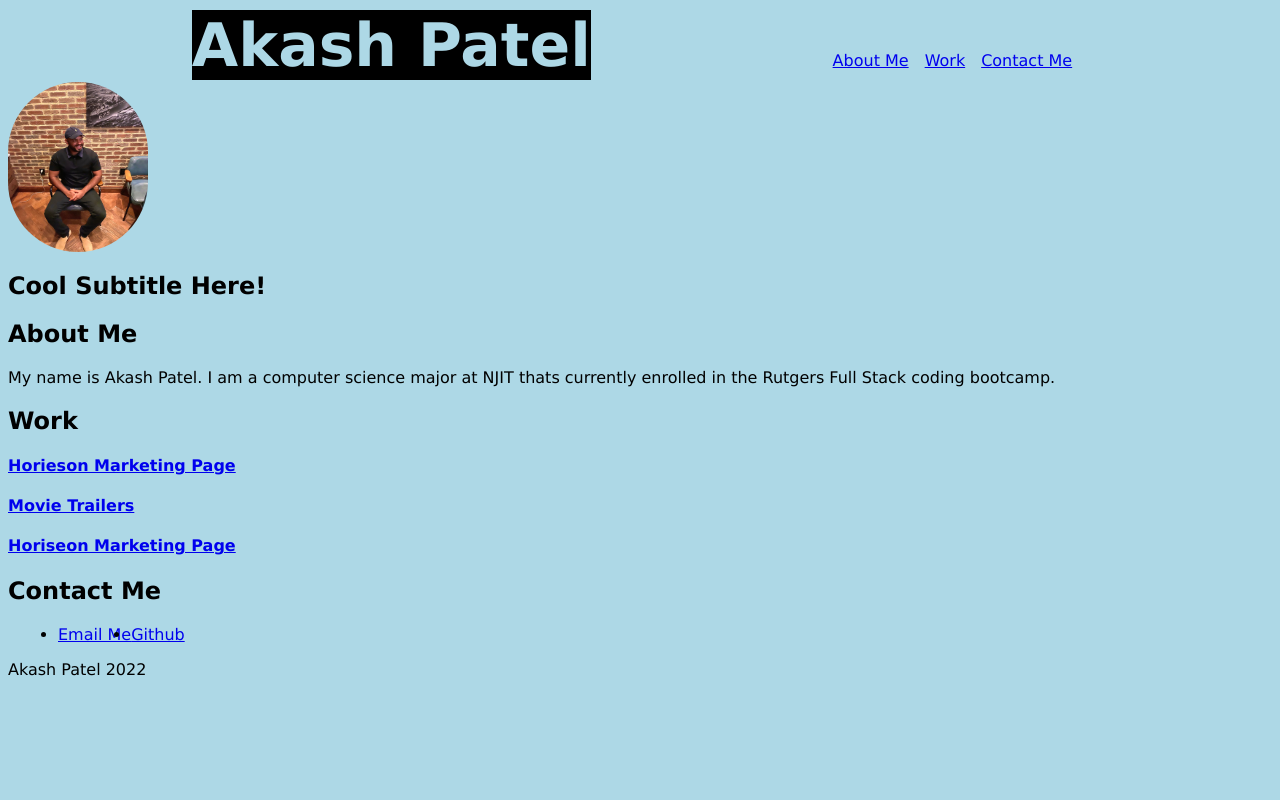
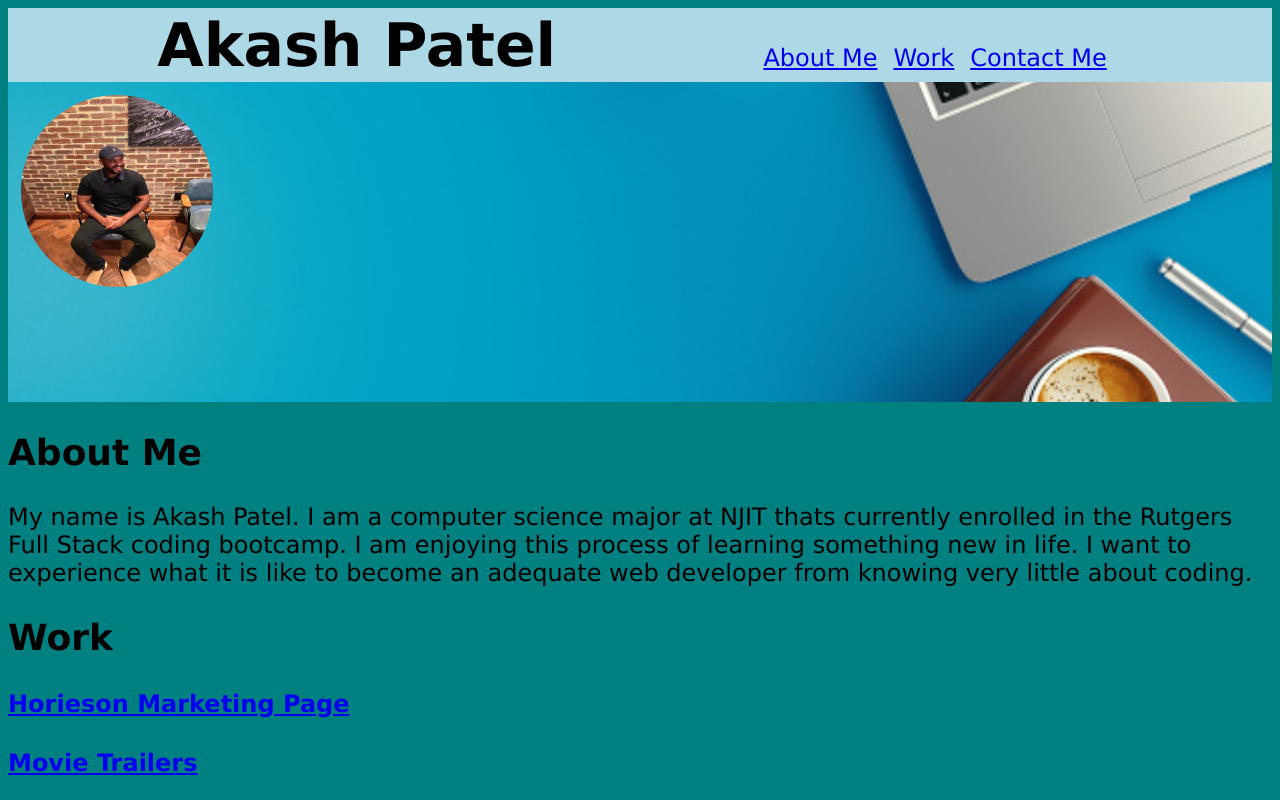
Before and after one commit to akash301994/AP_portfolio, a plain HTML site: page index.html in a window 1280 px wide. Shown: the top 800 px of the page. Drawn offline with Linux system fonts and the light colour scheme.

Commit message:
updated css again

```diff
--- a/assets/style.css
+++ b/assets/style.css
@@ -11,16 +11,17 @@ header {
 
 header h1 {
   margin: 2px;
-  background-color: black;
-  color: lightblue;
+
+  color: black;
   justify-content: flex-start;
   align-items:baseline;
 }
 
 body{
 
-  background-color: lightblue;
+  background-color: teal;
   font-family: Verdana, Geneva, Tahoma, sans-serif;
+  font-size: 1.5rem;
 
 }
 
@@ -30,19 +31,31 @@ nav ul {
 
 }
 
-header nav ul li a:hover {
-  color: blue;
-  /* background-color: var(--header-color);   */
-  text-decoration: none;
-  font-weight: bold;
-  transition-duration: 0.6s;
-  box-shadow: inset 0px -30px 0 0px var(--header-color);
+.Links {
+  margin: 15px;
 }
 
+
 .profile-img {
-  height: 170px;
-  width: 140px;
-  border-radius: 70px;
+
+  width: 15vw;
+  height: 15vw;
+  border: 1vw solid var(--header-color);
+  border-radius: 50%;
+  margin: 1vw;
+
+}
+
+.hero-img {
+  display: flexbox;
+  justify-content: flex-start;
+  align-items: flex-start;
+  height: 40vh;
+  background-image: url(./images/istockphoto-1220573371-170667a.jpg);
+  background-size: cover;
+  background-position: center;
+  background-repeat: no-repeat;
+  align-content: space-between;
 }
 
 
--- a/index.html
+++ b/index.html
@@ -32,19 +32,17 @@
 
     <main>
 
-        <div class="profile-img">
+        <div class="hero-img">
             <img src="./assets/images/IMG_2293 (1).jpeg" alt="Profile Picture" class="profile-img">
         </div>
 
-            <div>
-                <h2>Cool Subtitle Here!</h2>
-            </div>
+
         </section>
 
         <section id="aboutMe" class="aboutMe">
             <div class="flex-row">
                 <h2 class="section-title">About Me</h2>
-                    <p> My name is Akash Patel. I am a computer science major at NJIT thats currently enrolled in the Rutgers Full Stack coding bootcamp.</p>
+                    <p> My name is Akash Patel. I am a computer science major at NJIT thats currently enrolled in the Rutgers Full Stack coding bootcamp. I am enjoying this process of learning something new in life. I want to experience what it is like to become an adequate web developer from knowing very little about coding.</p>
             </div>
         </section>
 
@@ -72,7 +70,7 @@
         </section>
 
         <section>
-            <h2 id="contactMe">Contact Me</h2>
+            <h2 class="Links" id="contactMe">Contact Me</h2>
             <nav class="main">
                 <ul>
                     <li>
```
